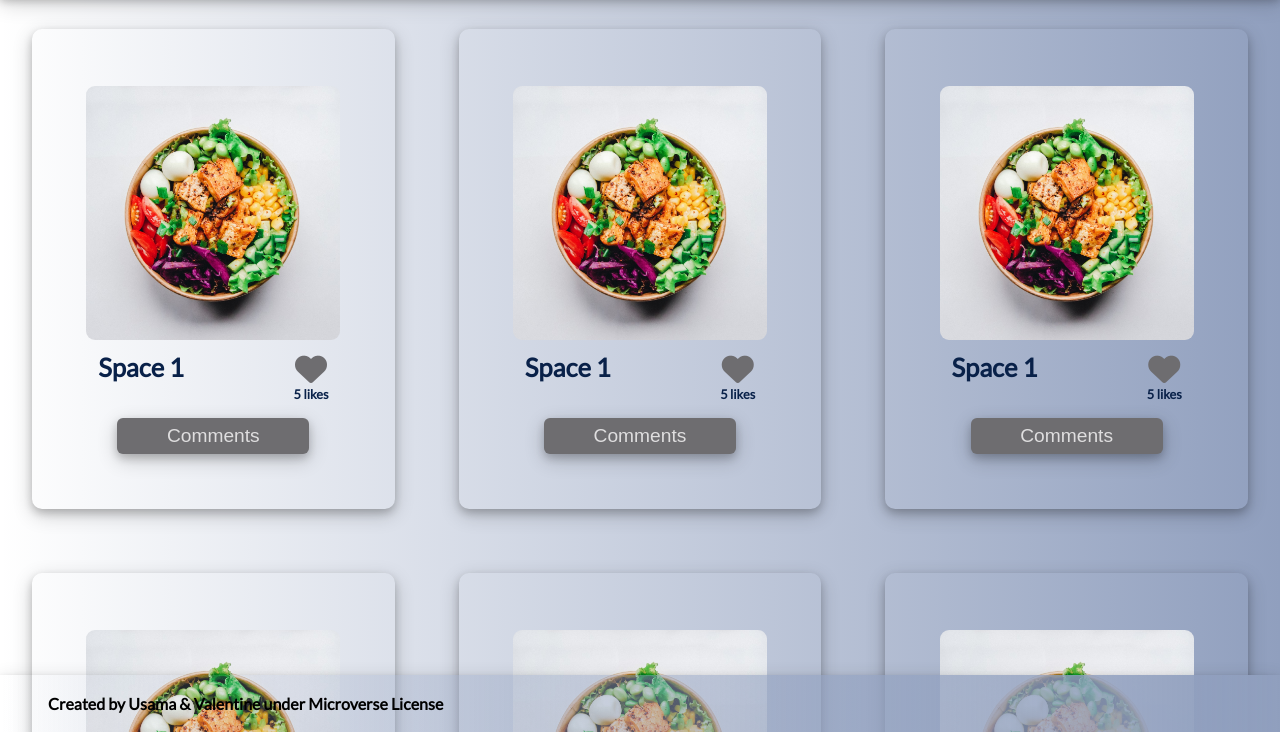
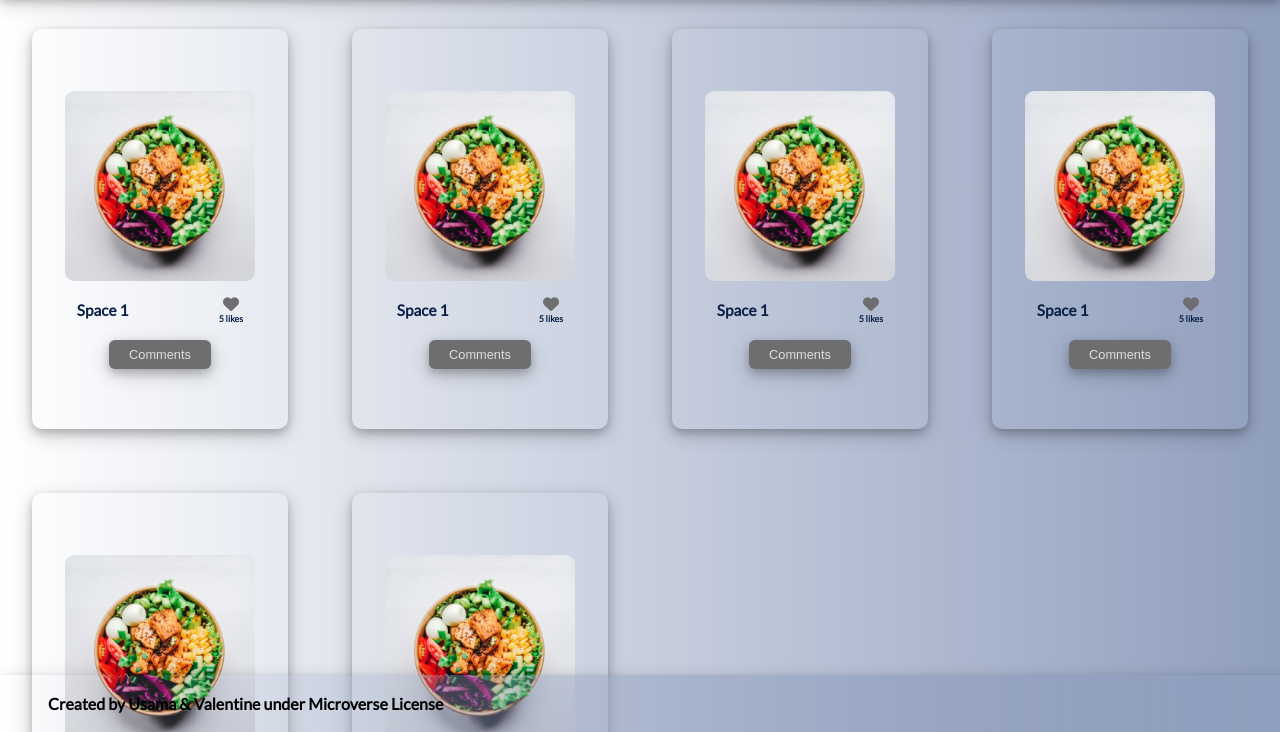
Before and after one commit to V-Blaze/FOODHUB, a website built with webpack: page src/index.html in a window 1280 px wide. Shown: the part 68-800 px from the top of the page. Built offline with nearby package versions, Linux system fonts and the light colour scheme.

Commit message:
Make content size small

```diff
--- a/src/index.html
+++ b/src/index.html
@@ -23,7 +23,7 @@
             <div class="itemNameContainer">
               <h2 class="itemName">Space 1</h2>
                 <div class="likesContainer">
-                 <i class="fa-solid fa-heart fa-2x heart"></i>
+                 <i class="fa-solid fa-heart heart"></i>
                  <h4 class="likeCounter">5 likes</h4>
                 </div>
             </div>
@@ -38,7 +38,7 @@
               <div class="itemNameContainer">
                 <h2 class="itemName">Space 1</h2>
                   <div class="likesContainer">
-                   <i class="fa-solid fa-heart fa-2x heart"></i>
+                   <i class="fa-solid fa-heart heart"></i>
                    <h4 class="likeCounter">5 likes</h4>
                   </div>
               </div>
@@ -53,7 +53,7 @@
                 <div class="itemNameContainer">
                   <h2 class="itemName">Space 1</h2>
                     <div class="likesContainer">
-                     <i class="fa-solid fa-heart fa-2x heart"></i>
+                     <i class="fa-solid fa-heart heart"></i>
                      <h4 class="likeCounter">5 likes</h4>
                     </div>
                 </div>
@@ -68,7 +68,7 @@
                   <div class="itemNameContainer">
                     <h2 class="itemName">Space 1</h2>
                       <div class="likesContainer">
-                       <i class="fa-solid fa-heart fa-2x heart"></i>
+                       <i class="fa-solid fa-heart heart"></i>
                        <h4 class="likeCounter">5 likes</h4>
                       </div>
                   </div>
@@ -83,7 +83,7 @@
                     <div class="itemNameContainer">
                       <h2 class="itemName">Space 1</h2>
                         <div class="likesContainer">
-                         <i class="fa-solid fa-heart fa-2x heart"></i>
+                         <i class="fa-solid fa-heart heart"></i>
                          <h4 class="likeCounter">5 likes</h4>
                         </div>
                     </div>
@@ -98,7 +98,7 @@
                       <div class="itemNameContainer">
                         <h2 class="itemName">Space 1</h2>
                           <div class="likesContainer">
-                           <i class="fa-solid fa-heart fa-2x heart"></i>
+                           <i class="fa-solid fa-heart heart"></i>
                            <h4 class="likeCounter">5 likes</h4>
                           </div>
                       </div>
--- a/src/style.css
+++ b/src/style.css
@@ -47,7 +47,7 @@ footer {
 .homePageContainer {
   padding: 2rem;
   display: grid;
-  grid-template-columns: auto auto auto;
+  grid-template-columns: auto auto auto auto;
   grid-template-rows: auto auto auto auto auto;
   gap: 5vw;
 
@@ -55,7 +55,8 @@ footer {
 
 .mainItemContainer {
   display: flex;
-  height: 30rem;
+  width: 20vw;
+  height: 50vh;
   justify-content: center;
   align-items: center;
   box-shadow: 0 4px 8px 0 rgba(0, 0, 0, 0.2), 0 6px 20px 0 rgba(0, 0, 0, 0.19);
@@ -63,13 +64,13 @@ footer {
 }
 
 .itemContainer {
-  width: 20vw;
+  width: 15vw;
   display: flex;
   flex-direction: column;
 }
 
 .itemImage {
-  width: 20vw;
+  width: 15vw;
   border: 1px solid transparent;
   border-radius: 10px;
 }
@@ -80,7 +81,8 @@ footer {
 
 .itemNameContainer {
   display: flex;
-  margin-top: 1vh;
+  margin-top: 1.3vh;
+  align-items: center;
 }
 
 .likesContainer {
@@ -93,7 +95,7 @@ footer {
 }
 
 .itemName {
-  font-size: 2vw;
+  font-size: 1.2vw;
   padding-left: 1vw;
   color: #092149;
 }
@@ -111,11 +113,11 @@ footer {
 
 .likeCounter {
  color: #092149;
- font-size: 1vw;
+ font-size: 0.7vw;
 }
 
 .commentButtonContainer {
-  width: 20vw;
+  width: 15vw;
   display: flex;
   justify-content: center;
   align-items: center;
@@ -123,13 +125,13 @@ footer {
 
 .commentsButton {
   margin-top: 2vh;
-  width: 15vw;
+  width: 08vw;
   display: flex;
   flex-direction: column;
   align-items: center;
   padding: 6px 14px;
   border-radius: 6px;
-  font-size: 1.5vw;
+  font-size: 1vw;
   background: #6e6d70;
   box-shadow: 0 4px 8px 0 rgba(0, 0, 0, 0.2), 0 6px 20px 0 rgba(0, 0, 0, 0.19);
   color: #dfdedf;
```
